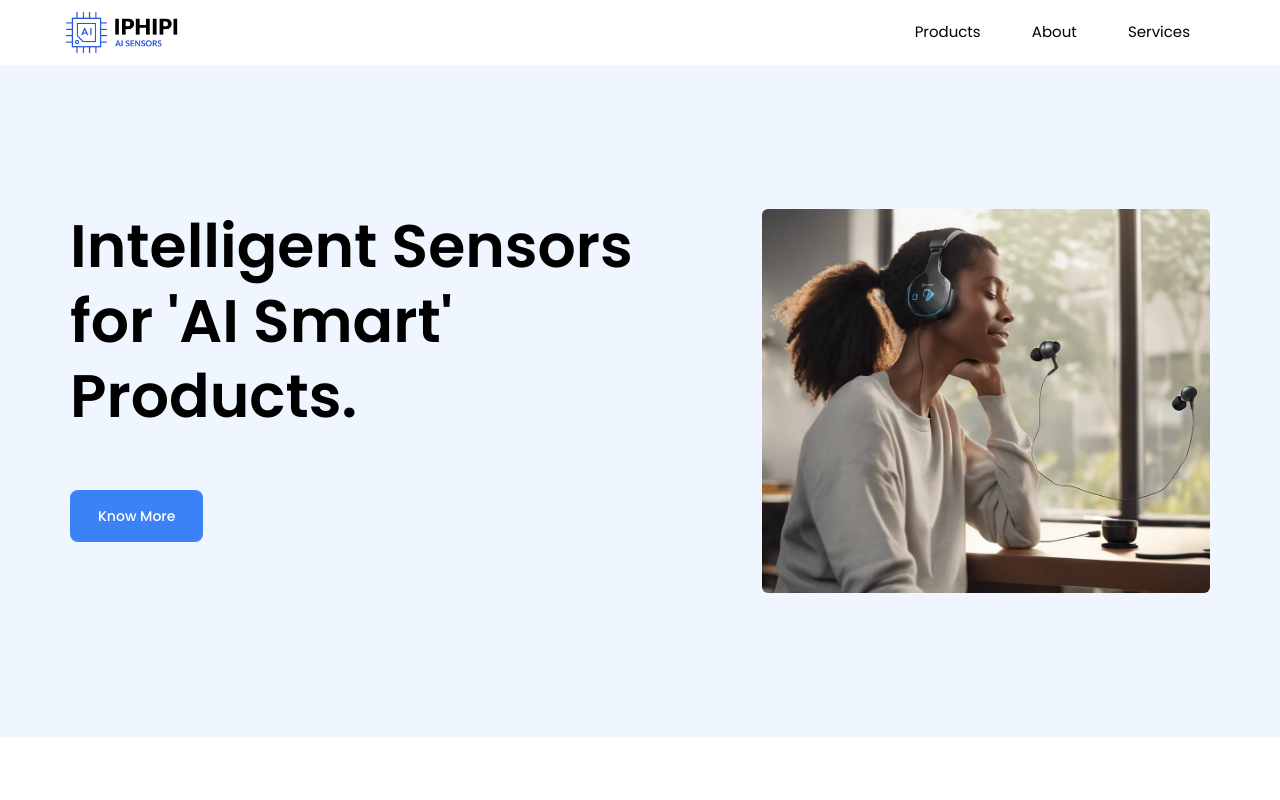
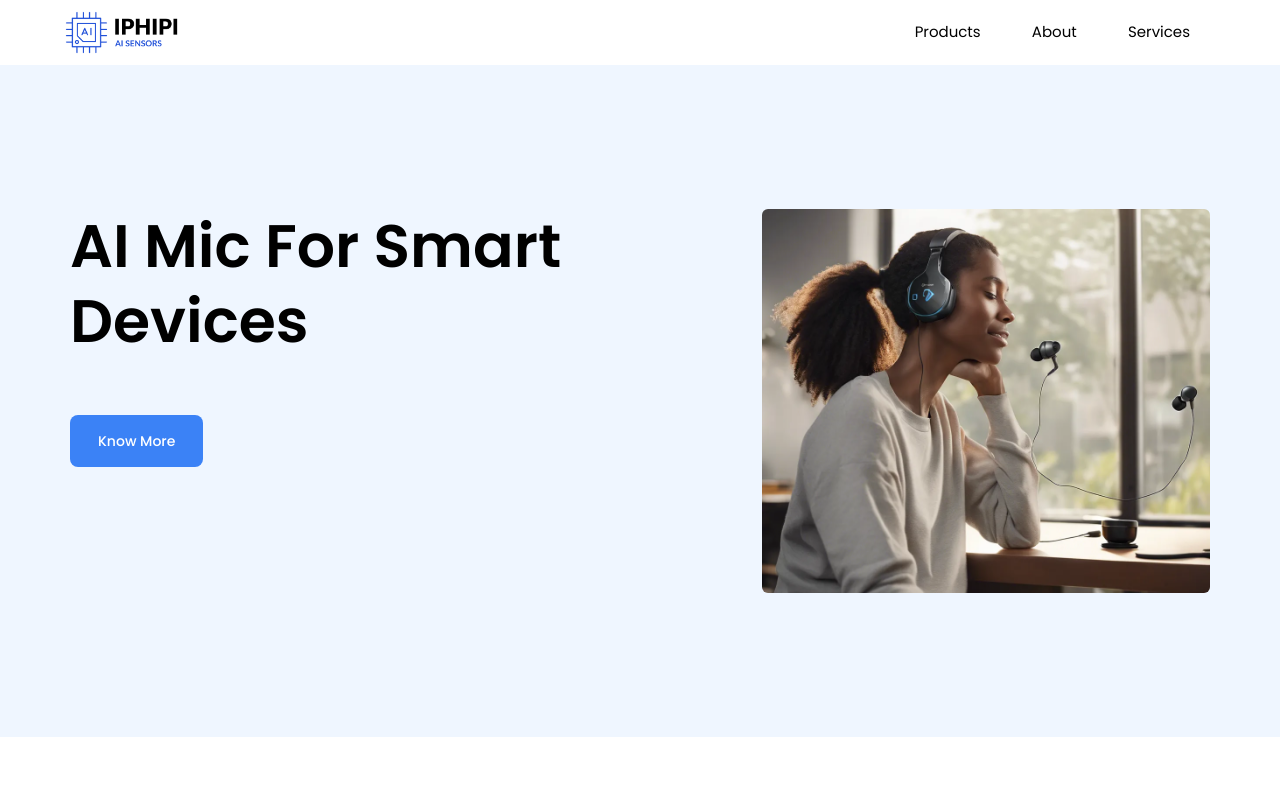
Before and after one commit to VB-17/iphiphi, a Next.js app: page / in a window 1280 px wide. Shown: the top 800 px of the page. Built offline with nearby package versions, Linux system fonts and the light colour scheme.

Commit message:
changed the hero title

```diff
--- a/components/Hero.js
+++ b/components/Hero.js
@@ -8,7 +8,7 @@ function Hero() {
       <div className="max-w-screen-lx mx-auto md:py-20 md:flex md:justify-between md:gap-x-10">
         <div className="md:pt-0 space-y-8 text-center md:text-left">
           <h1 className="font-semibold lg:text-[60px] lg:leading-tight text-3xl md:text-4xl  ">
-            Intelligent Sensors for 'AI Smart' Products.
+            AI Mic For Smart Devices
           </h1>
           <p className="font-light md:max-w-lg  text-gray-700"></p>
 
```
